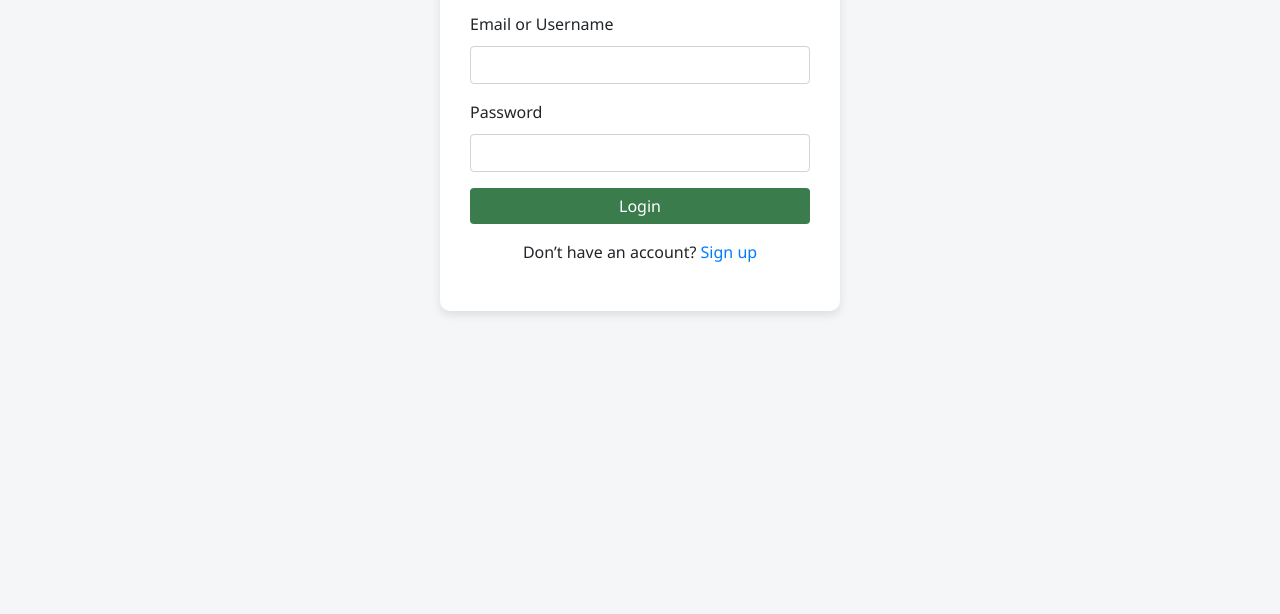
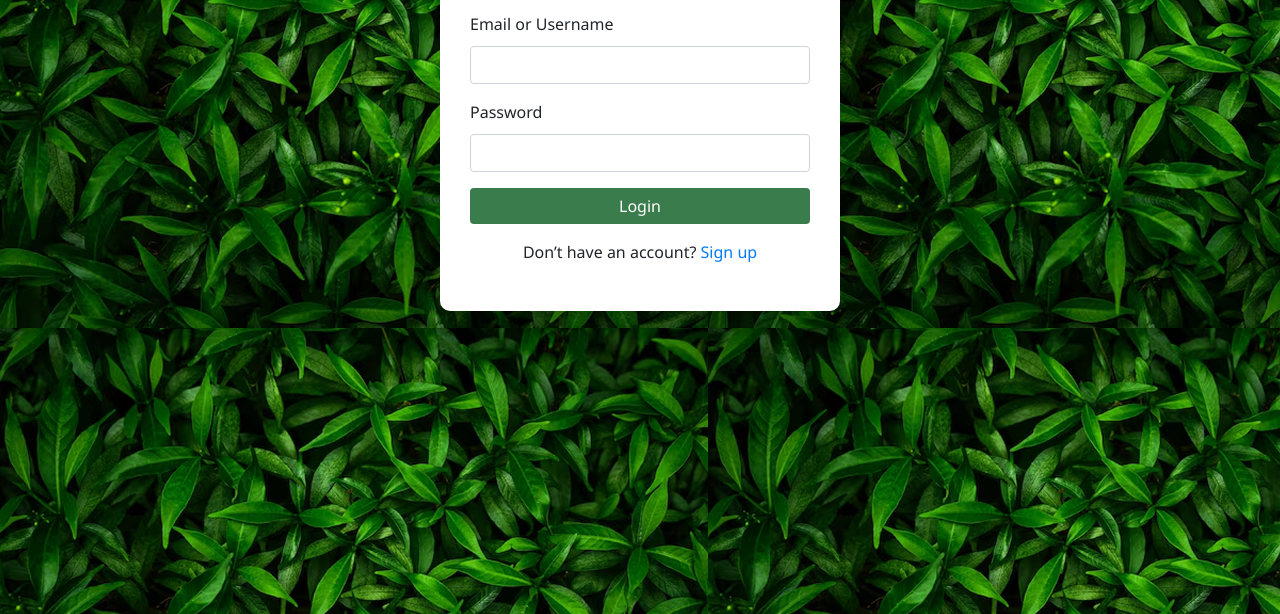
Before and after one commit to Akanksha192/Phytoscan, a website: page templates/login.html in a window 1280 px wide. Shown: the part 186-800 px from the top of the page. Drawn offline with nearby package versions, Linux system fonts and the light colour scheme.

Commit message:
edited styles

```diff
--- a/templates/login.html
+++ b/templates/login.html
@@ -8,7 +8,7 @@
   <link rel="stylesheet" href="../static/styles/styles.css" />
   <style>
     body {
-      background-color: #f4f6f8;
+      background-image: url('../static/images/bg.png');
     }
     .login-container {
       max-width: 400px;
```
Also changed, not shown: templates/signup.html (+1 -1 lines).
